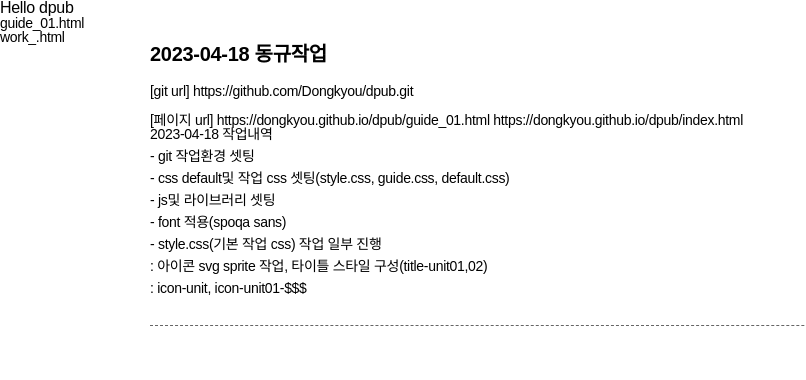
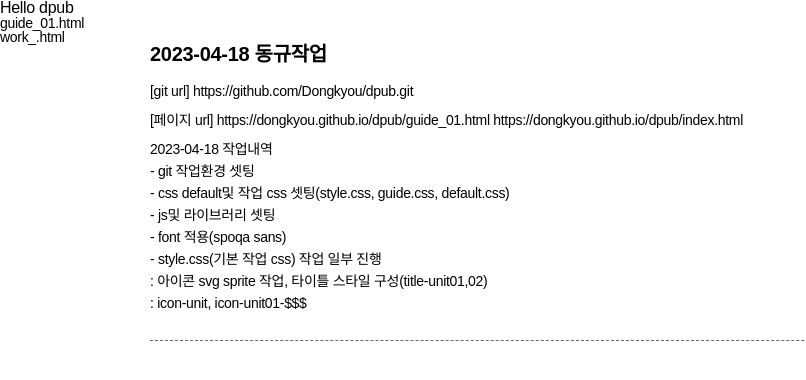
Before and after one commit to Dongkyou/dpub, a plain HTML site: page work_.html in a window 1280 px wide. Shown: the whole page, without its empty margins (0-806 px from the left). Drawn offline with Linux system fonts and the light colour scheme; a web font is replaced by a local one.

Commit message:
date update

```diff
--- a/work_.html
+++ b/work_.html
@@ -27,8 +27,10 @@
 		.content .date-wrap{padding:0 0 30px;border-bottom:1px dashed #666;}
 		.content .tit{display:block;margin:0 0 20px;font-weight:700;font-size:20px;}
 		.content p,ul,ul li{font-size:14px;}
-		.content p+p{margin-top:15px;}
+		.content p+p,
+		.content p+ul{margin-top:15px;}
 		.content ul>li+li{margin-top:8px;}
+		.content ul>li:first{font-weight:500;}
 	</style>
 	<div class="content">
 		<div class="date-wrap"><!-- 2023-04-18 -->
```
Lines whose indentation alone changed are shown as unchanged.
